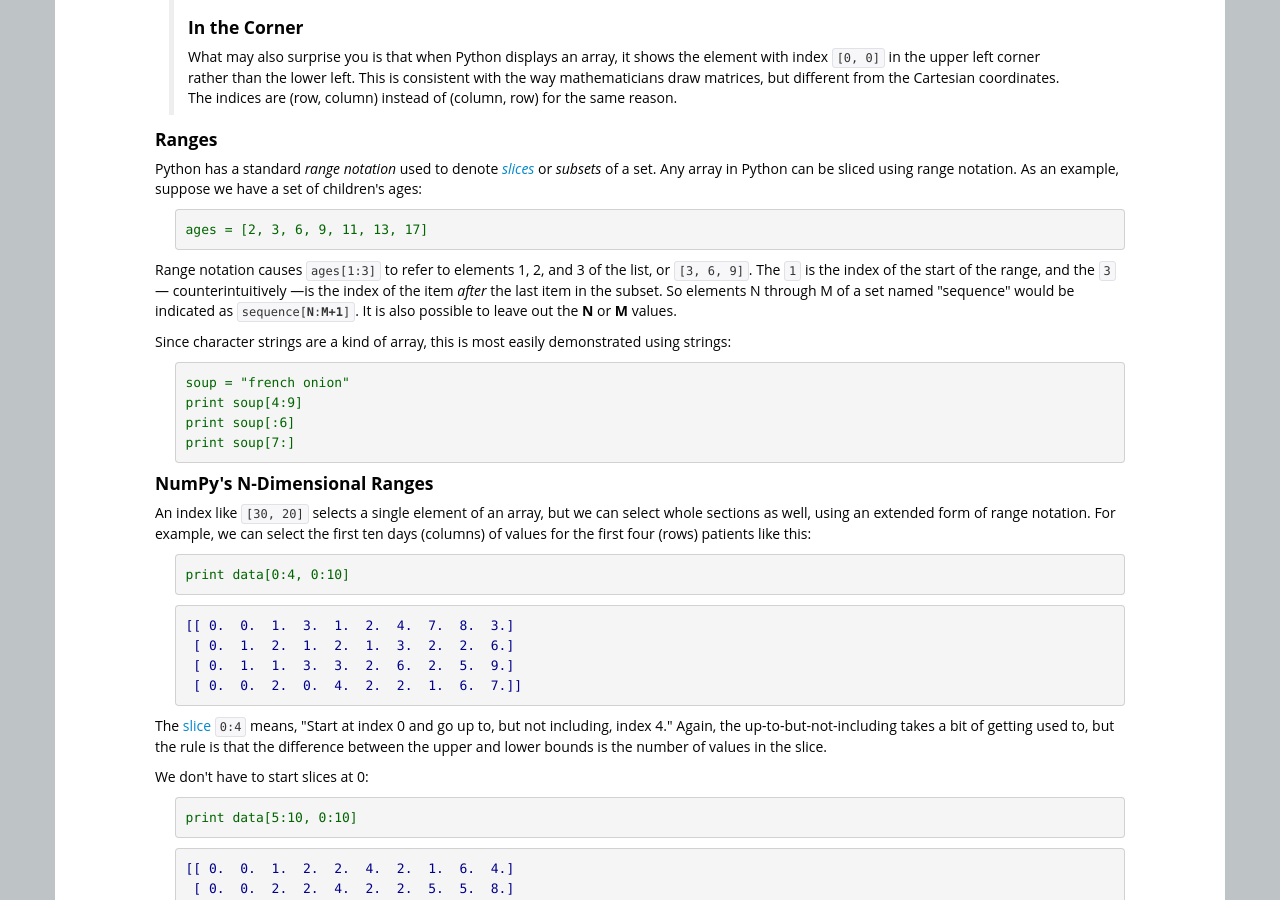
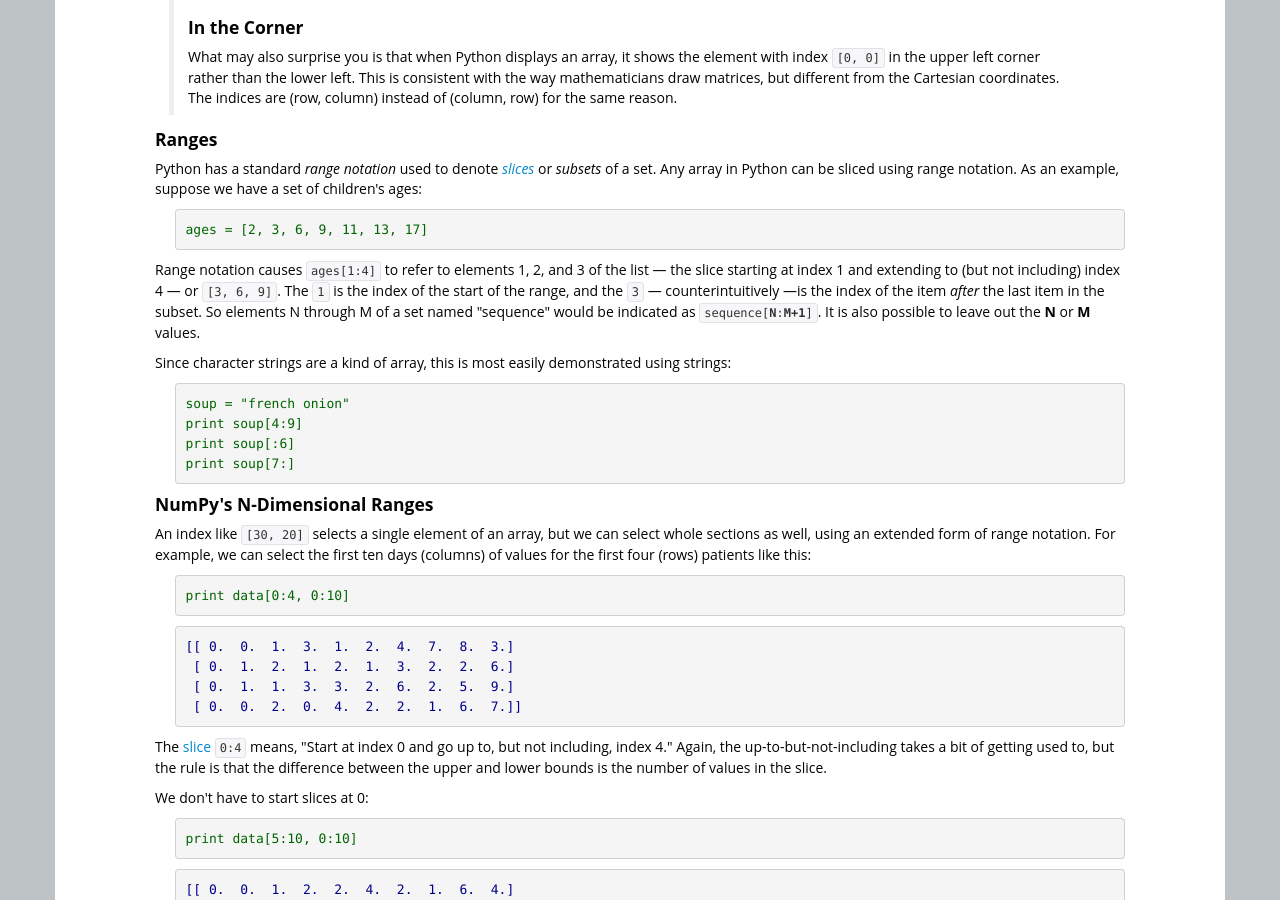
Before and after one commit to SWC-OSG-Workshop/2015-03-03-iupui, a Jekyll site: the page built from novice/python/01-numpy.md, in a window 1280 px wide and 900 px high, scrolled down 4691 px. Built offline with Jekyll 4.4.1, drawn with Linux system fonts in a browser that asks for light colours.

Commit message:
minor fixes to python tutorial

```diff
--- a/novice/python/01-numpy.md
+++ b/novice/python/01-numpy.md
@@ -406,7 +406,7 @@ ages = [2, 3, 6, 9, 11, 13, 17]
 </div>
 
 <p>
-Range notation causes <code>ages[1:3]</code> to refer to elements 1, 2, and 3 of the list, or <code>[3, 6, 9]</code>.  The <code>1</code> is the index of the start of the range, and the <code>3</code> &mdash; counterintuitively &mdash;is the index of the item <i>after</i> the last item in the subset.  So elements N through M of a set named "sequence" would be indicated as <code>sequence[<b>N</b>:<b>M+1</b>]</code>.  It is also possible to leave out the <b>N</b> or <b>M</b> values.
+Range notation causes <code>ages[1:4]</code> to refer to elements 1, 2, and 3 of the list &mdash; the slice starting at index 1 and extending to (but not including) index 4 &mdash; or <code>[3, 6, 9]</code>.  The <code>1</code> is the index of the start of the range, and the <code>3</code> &mdash; counterintuitively &mdash;is the index of the item <i>after</i> the last item in the subset.  So elements N through M of a set named "sequence" would be indicated as <code>sequence[<b>N</b>:<b>M+1</b>]</code>.  It is also possible to leave out the <b>N</b> or <b>M</b> values.
 </p>
 
 <p>
```
